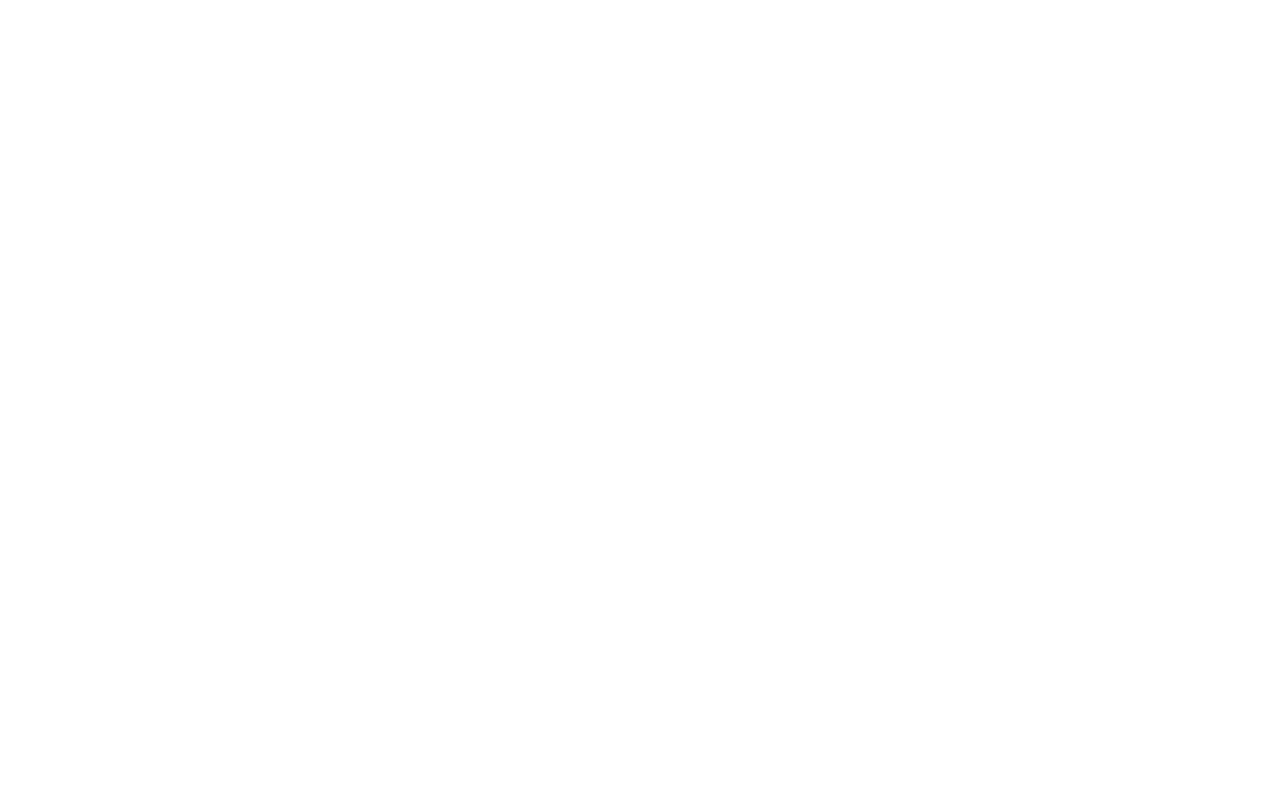
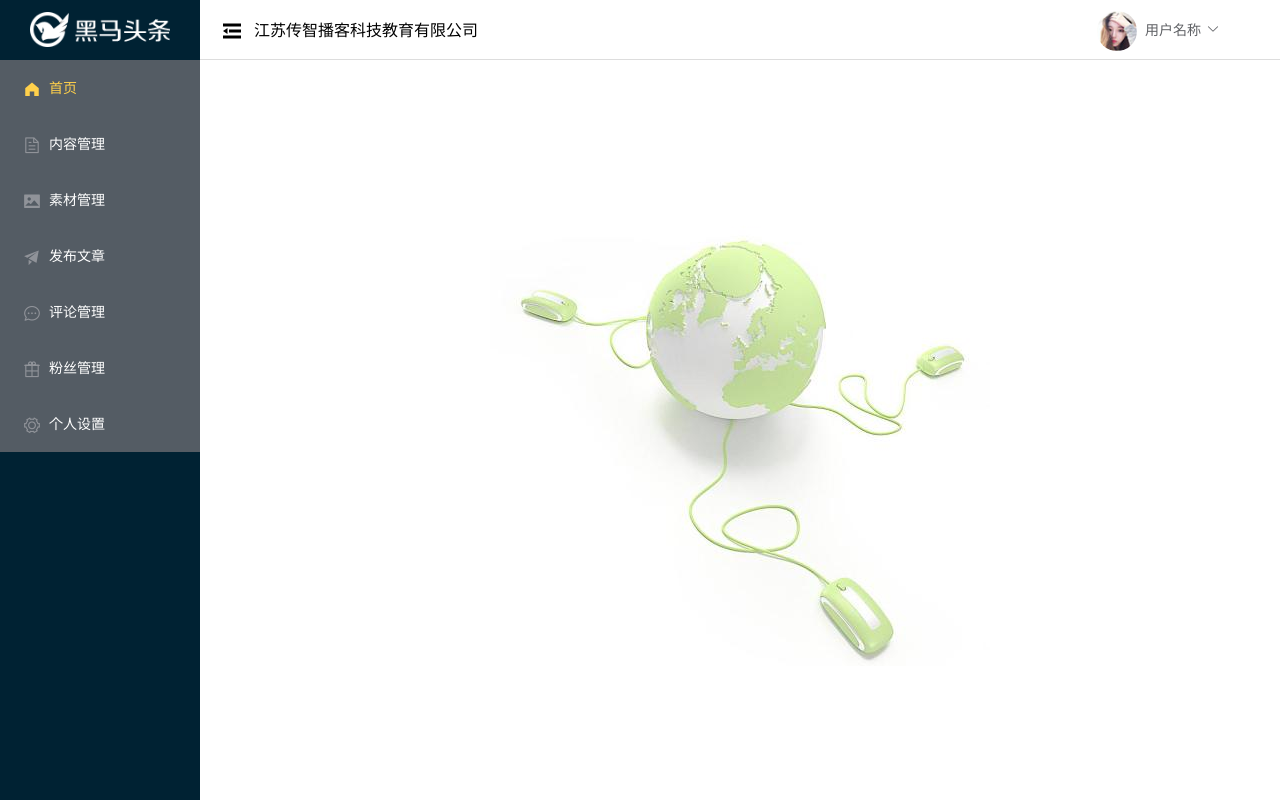
Before and after one commit to GipsyDanger-fan/HeiMaTouTiao, a Vue app: page /#/ in a window 1280 px wide. Built offline with nearby package versions, Linux system fonts and the light colour scheme.

Commit message:
完成首页布局

```diff
--- a/src/router/index.js
+++ b/src/router/index.js
@@ -1,10 +1,29 @@
 import Vue from 'vue'
 import VueRouter from 'vue-router'
 import login from '@/views/login'
+import home from '@/views/home'
+import welcome from '@/views/welcome'
+import article from '@/views/article'
+import images from '@/views/images'
+import publish from '@/views/publish'
+import comment from '@/views/comment'
+import fans from '@/views/fans'
+import setting from '@/views/setting'
 Vue.use(VueRouter)
 const router = new VueRouter({
-  routes:[
-    {path:'/login',component:login}
+  routes: [
+    { path: '/login', component: login },
+    {
+      path: '/', component: home, children: [
+        { path: '/', component: welcome },
+        { path: 'article', component: article },
+        { path: 'images', component: images },
+        { path: 'publish', component: publish },
+        { path: 'comment', component: comment },
+        { path: 'fans', component: fans },
+        { path: 'setting', component: setting }
+      ]
+    }
   ]
 })
 export default router
--- /dev/null
+++ b/src/views/article/index.vue
@@ -0,0 +1,10 @@
+<template>
+  <div class="continer-arctive">article</div>
+</template>
+<script>
+export default {
+  name: "app-arctive"
+};
+</script>
+<style lang="less" scoped>
+</style>
--- /dev/null
+++ b/src/views/comment/index.vue
@@ -0,0 +1,11 @@
+<template>
+  <div class="continer-comment">comment</div>
+</template>
+<script>
+export default {
+  name: "app-comment"
+};
+</script>
+<style lang="less" scoped>
+
+</style>
--- /dev/null
+++ b/src/views/fans/index.vue
@@ -0,0 +1,10 @@
+<template>
+  <div class="continer-fans">fans</div>
+</template>
+<script>
+export default {
+  name: "app-fans"
+};
+</script>
+<style lang="less" scoped>
+</style>
--- /dev/null
+++ b/src/views/home/index.vue
@@ -0,0 +1,129 @@
+<template>
+  <div>
+    <el-container class="container-home">
+      <el-aside :width="isOpen?'200px':'64px'" class="my-aside">
+        <div class="logo" :class="{minLogo:!isOpen}"></div>
+        <el-menu
+          :collapse="!isOpen"
+          :collapse-transition="false"
+          default-active="1"
+          background-color="#545c64"
+          text-color="#fff"
+          active-text-color="#ffd04b"
+          style="border-right:none"
+        >
+          <el-menu-item index="1">
+            <i class="el-icon-s-home"></i>
+            <span slot="title">首页</span>
+          </el-menu-item>
+          <el-menu-item index="2">
+            <i class="el-icon-document"></i>
+            <span slot="title">内容管理</span>
+          </el-menu-item>
+          <el-menu-item index="3">
+            <i class="el-icon-picture"></i>
+            <span slot="title">素材管理</span>
+          </el-menu-item>
+          <el-menu-item index="4">
+            <i class="el-icon-s-promotion"></i>
+            <span slot="title">发布文章</span>
+          </el-menu-item>
+          <el-menu-item index="5">
+            <i class="el-icon-chat-dot-round"></i>
+            <span slot="title">评论管理</span>
+          </el-menu-item>
+          <el-menu-item index="6">
+            <i class="el-icon-present"></i>
+            <span slot="title">粉丝管理</span>
+          </el-menu-item>
+          <el-menu-item index="7">
+            <i class="el-icon-setting"></i>
+            <span slot="title">个人设置</span>
+          </el-menu-item>
+        </el-menu>
+      </el-aside>
+      <el-container>
+        <el-header class="my-header">
+          <span @click="clicked" class="icon el-icon-s-fold"></span>
+          <span class="text">江苏传智播客科技教育有限公司</span>
+          <el-dropdown class="my-dropdown">
+            <span class="el-dropdown-link">
+              <img class="head" src="../../assets/avatar.jpg" alt />
+              <span class="name">用户名称</span>
+              <i class="el-icon-arrow-down el-icon--right"></i>
+            </span>
+            <el-dropdown-menu slot="dropdown">
+              <el-dropdown-item>个人设置</el-dropdown-item>
+              <el-dropdown-item>退出登录</el-dropdown-item>
+            </el-dropdown-menu>
+          </el-dropdown>
+        </el-header>
+        <el-main>
+          <router-view></router-view>
+        </el-main>
+      </el-container>
+    </el-container>
+  </div>
+</template>
+<script>
+export default {
+  name: "app-home",
+  data() {
+    return {
+      isOpen: "true"
+    };
+  },
+  methods: {
+    clicked() {
+      this.isOpen = !this.isOpen;
+    }
+  }
+};
+</script>
+<style lang="less" scoped>
+.container-home {
+  width: 100%;
+  height: 100%;
+  position: absolute;
+  left: 0;
+  top: 0;
+  .my-aside {
+    background: #002233;
+    .logo {
+      height: 60px;
+      width: 100%;
+      background: url("../../assets/logo_admin.png") no-repeat center/140px auto;
+    }
+    .minLogo {
+      background: url("../../assets/logo_admin_01.png") no-repeat center/36px
+        auto;
+    }
+  }
+  .my-header {
+    line-height: 60px;
+    padding-right: 60px;
+    border-bottom: 1px solid #ddd;
+    .icon {
+      font-size: 24px;
+      vertical-align: middle;
+    }
+    .text {
+      vertical-align: middle;
+      padding-left: 10px;
+    }
+    .my-dropdown {
+      float: right;
+      .head {
+        width: 40px;
+        height: 40px;
+        border-radius: 50%;
+        vertical-align: middle;
+      }
+      .name {
+        vertical-align: middle;
+        padding-left: 8px;
+      }
+    }
+  }
+}
+</style>
--- /dev/null
+++ b/src/views/images/index.vue
@@ -0,0 +1,11 @@
+<template>
+  <div class="continer-images">images</div>
+</template>
+<script>
+export default {
+  name: "app-images"
+};
+</script>
+<style lang="less" scoped>
+
+</style>
--- a/src/views/login/index.vue
+++ b/src/views/login/index.vue
@@ -27,7 +27,7 @@
 <script>
 export default {
   name: "app-login",
-  data() {
+  data () {
     const checkMobile = (rule, value, callback) => {
       if (!/^1[3-9]\d{9}$/.test(value)) {
         callback(new Error("手机号码格式错误"));
--- /dev/null
+++ b/src/views/publish/index.vue
@@ -0,0 +1,11 @@
+<template>
+  <div class="continer-publish">publish</div>
+</template>
+<script>
+export default {
+  name: "app-publish"
+};
+</script>
+<style lang="less" scoped>
+
+</style>
--- /dev/null
+++ b/src/views/setting/index.vue
@@ -0,0 +1,11 @@
+<template>
+  <div class="continer-setting">setting</div>
+</template>
+<script>
+export default {
+  name: "app-setting"
+};
+</script>
+<style lang="less" scoped>
+
+</style>
--- /dev/null
+++ b/src/views/welcome/index.vue
@@ -0,0 +1,15 @@
+<template>
+  <div class="continer-welcome"></div>
+</template>
+<script>
+export default {
+  name: "app-welcome"
+};
+</script>
+<style lang="less" scoped>
+.continer-welcome {
+  width: 100%;
+  height: 100%;
+  background: url("../../assets/welcome.jpg") no-repeat center;
+}
+</style>
```
